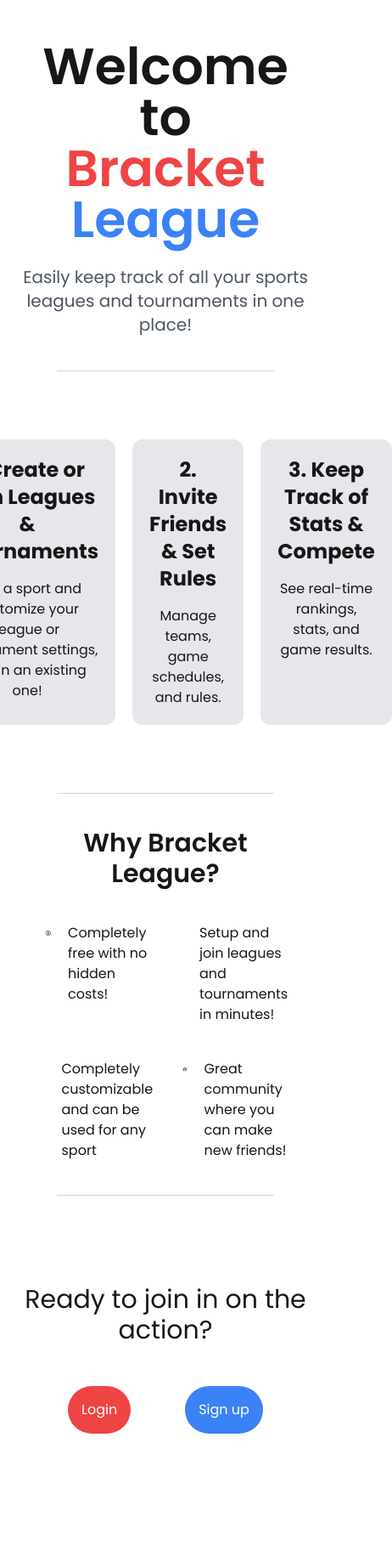
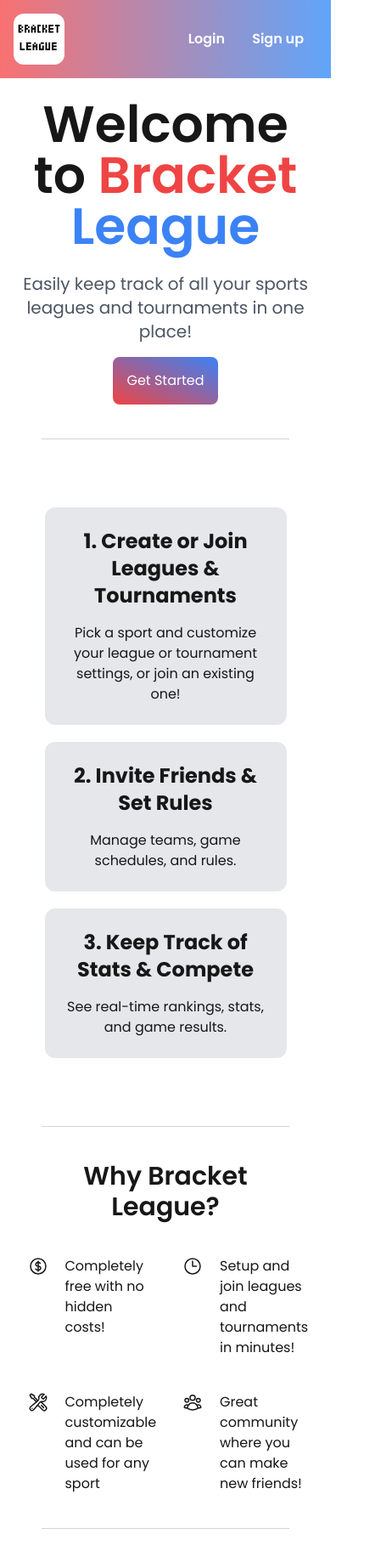
Before and after one commit to CarsonJennings/bracket-league, a Next.js app: page / in a window 390 px wide. Shown: the whole page at 85% size, 462 px wide, since content can reach past the window. Before the commit the page ends 1711 px from the top, so only its background shows below. Built offline with nearby package versions, Linux system fonts and the light colour scheme.

Commit message:
Added alternating border colors on the steps cards and made them more responsive for mobile. Also fixed some responsiveness issues with the svgs for the why section. Lastly, added a navbar with sign up and login links and removed the ready to join in on the action section.

```diff
--- a/app/page.tsx
+++ b/app/page.tsx
@@ -1,10 +1,13 @@
 import Link from "next/link"
 import Steps from "@/app/ui/steps";
 import WhyBracketLeague from "@/app/ui/why-bracket-league";
+import LandingNavbar from "@/app/ui/landing-navbar";
 
 export default function Home() {
   return (
-    <main className="flex flex-col p-6 items-center">
+    <main className="flex flex-col items-center">
+      <LandingNavbar />
+
       <section>
         <h1 className="text-6xl text-center font-semibold p-6">
           Welcome to <span className="text-red-500">Bracket</span> <span className="text-blue-500">League</span>
@@ -12,6 +15,11 @@ export default function Home() {
         <h2 className="text-xl text-center text-gray-600">
           Easily keep track of all your sports leagues and tournaments in one place!
         </h2>
+        <div className="flex justify-center mt-4">
+          <Link href="/sign-up" className="bg-gradient-to-tr from-red-500 to-blue-500 text-white p-4 rounded-lg">
+            Get Started
+          </Link>
+        </div>
       </section>
 
       <div className="border-b-[1px] border-gray-300 w-3/4 my-10"></div>
@@ -34,20 +42,6 @@ export default function Home() {
 
       <div className="border-b-[1px] border-gray-300 w-3/4 my-10"></div>
 
-      <section>
-        <h3 className="text-3xl mt-16 mb-12 text-center">
-          Ready to join in on the action?
-        </h3>
-        <div className="flex flex-row justify-center">
-          <Link href="/login" className="bg-red-500 p-4 mr-16 rounded-full text-white hover:bg-red-600 duration-150">
-            Login
-          </Link>
-          <Link href="/sign-up" className="bg-blue-500 p-4 rounded-full text-white hover:bg-blue-600 duration-150">
-            Sign up
-          </Link>
-        </div>
-      </section>
-
 
     </main>
   );
--- /dev/null
+++ b/app/ui/landing-navbar.tsx
@@ -0,0 +1,30 @@
+import Link from "next/link"
+import Image from 'next/image';
+
+export default function LandingNavbar() {
+    return (
+        <nav className="flex-none flex p-4 items-center bg-gradient-to-r from-red-400 to-blue-400 w-full">
+            <Link href='/' className="flex-none">
+                <Image
+                className='rounded-xl'
+                src="/bracket-league.png"
+                width={60}
+                height={60}
+                alt='bracket league logo'
+                />
+            </Link>
+            <ul className='flex items-center w-full justify-end'>
+                    <li>
+                        <Link href="/login" className='p-4 text-white hover:text-red-100 duration-150 text-base font-semibold'>
+                            Login
+                        </Link>
+                    </li>
+                    <li>
+                        <Link href="/sign-up" className='p-4 text-white hover:text-red-100 duration-150 text-base font-semibold'>
+                            Sign up
+                        </Link>
+                    </li>
+                </ul>
+        </nav>
+    )
+}
--- a/app/ui/steps-card.tsx
+++ b/app/ui/steps-card.tsx
@@ -1,6 +1,19 @@
-export default function StepsCard({header, text}: {header: string, text: string}) {
+export default function StepsCard({header, text, borderColor = ""}: {header: string, text: string, borderColor?: string}) {
+    if (borderColor !== "red" && borderColor !== "blue") {
+        return (
+            <div className="bg-gray-200 p-5 rounded-xl flex-1 text-center">
+                <h2 className="font-bold text-2xl mb-4">
+                    {header}
+                </h2>
+                <p>
+                    {text}
+                </p>
+            </div>
+        )
+    }
+
     return (
-        <div className="bg-gray-200 p-5 rounded-xl flex-1 text-center">
+        <div className={`bg-gray-200 p-5 rounded-xl flex-1 text-center border-4 border-${borderColor}-500`}>
             <h2 className="font-bold text-2xl mb-4">
                 {header}
             </h2>
--- a/app/ui/steps.tsx
+++ b/app/ui/steps.tsx
@@ -2,10 +2,10 @@ import StepsCard from "@/app/ui/steps-card";
 
 export default function Steps() {
     return (
-        <div className="flex justify-center gap-5 py-10 px-5">
-            <StepsCard header="1. Create or Join Leagues & Tournaments" text="Pick a sport and customize your league or tournament settings, or join an existing one!"/>
-            <StepsCard header="2. Invite Friends & Set Rules" text="Manage teams, game schedules, and rules."/>
-            <StepsCard header="3. Keep Track of Stats & Compete" text="See real-time rankings, stats, and game results."/>
+        <div className="flex flex-col sm:flex-row justify-center gap-5 py-10 px-5">
+            <StepsCard header="1. Create or Join Leagues & Tournaments" text="Pick a sport and customize your league or tournament settings, or join an existing one!" borderColor="red"/>
+            <StepsCard header="2. Invite Friends & Set Rules" text="Manage teams, game schedules, and rules." borderColor="blue"/>
+            <StepsCard header="3. Keep Track of Stats & Compete" text="See real-time rankings, stats, and game results." borderColor="red"/>
         </div>
     );
 }
--- a/app/ui/why-bracket-league.tsx
+++ b/app/ui/why-bracket-league.tsx
@@ -2,7 +2,7 @@ export default function WhyBracketLeague() {
     return (
         <div className="grid grid-cols-2 gap-10">
             <div className="flex gap-5">
-                <svg xmlns="http://www.w3.org/2000/svg" fill="none" viewBox="0 0 24 24" strokeWidth={1.5} stroke="currentColor" className="size-6">
+                <svg xmlns="http://www.w3.org/2000/svg" fill="none" viewBox="0 0 24 24" strokeWidth={1.5} stroke="currentColor" className="size-6 flex-none">
                     <path strokeLinecap="round" strokeLinejoin="round" d="M12 6v12m-3-2.818.879.659c1.171.879 3.07.879 4.242 0 1.172-.879 1.172-2.303 0-3.182C13.536 12.219 12.768 12 12 12c-.725 0-1.45-.22-2.003-.659-1.106-.879-1.106-2.303 0-3.182s2.9-.879 4.006 0l.415.33M21 12a9 9 0 1 1-18 0 9 9 0 0 1 18 0Z" />
                 </svg>
 
@@ -12,7 +12,7 @@ export default function WhyBracketLeague() {
             </div>
 
             <div className="flex gap-5">
-                <svg xmlns="http://www.w3.org/2000/svg" fill="none" viewBox="0 0 24 24" strokeWidth={1.5} stroke="currentColor" className="size-6">
+                <svg xmlns="http://www.w3.org/2000/svg" fill="none" viewBox="0 0 24 24" strokeWidth={1.5} stroke="currentColor" className="size-6 flex-none">
                     <path strokeLinecap="round" strokeLinejoin="round" d="M12 6v6h4.5m4.5 0a9 9 0 1 1-18 0 9 9 0 0 1 18 0Z" />
                 </svg>
 
@@ -23,7 +23,7 @@ export default function WhyBracketLeague() {
             </div>
 
             <div className="flex gap-5">
-                <svg xmlns="http://www.w3.org/2000/svg" fill="none" viewBox="0 0 24 24" strokeWidth={1.5} stroke="currentColor" className="size-6">
+                <svg xmlns="http://www.w3.org/2000/svg" fill="none" viewBox="0 0 24 24" strokeWidth={1.5} stroke="currentColor" className="size-6 flex-none">
                     <path strokeLinecap="round" strokeLinejoin="round" d="M11.42 15.17 17.25 21A2.652 2.652 0 0 0 21 17.25l-5.877-5.877M11.42 15.17l2.496-3.03c.317-.384.74-.626 1.208-.766M11.42 15.17l-4.655 5.653a2.548 2.548 0 1 1-3.586-3.586l6.837-5.63m5.108-.233c.55-.164 1.163-.188 1.743-.14a4.5 4.5 0 0 0 4.486-6.336l-3.276 3.277a3.004 3.004 0 0 1-2.25-2.25l3.276-3.276a4.5 4.5 0 0 0-6.336 4.486c.091 1.076-.071 2.264-.904 2.95l-.102.085m-1.745 1.437L5.909 7.5H4.5L2.25 3.75l1.5-1.5L7.5 4.5v1.409l4.26 4.26m-1.745 1.437 1.745-1.437m6.615 8.206L15.75 15.75M4.867 19.125h.008v.008h-.008v-.008Z" />
                 </svg>
 
@@ -34,7 +34,7 @@ export default function WhyBracketLeague() {
             </div>
 
             <div className="flex gap-5">
-                <svg xmlns="http://www.w3.org/2000/svg" fill="none" viewBox="0 0 24 24" strokeWidth={1.5} stroke="currentColor" className="size-6">
+                <svg xmlns="http://www.w3.org/2000/svg" fill="none" viewBox="0 0 24 24" strokeWidth={1.5} stroke="currentColor" className="size-6 flex-none">
                     <path strokeLinecap="round" strokeLinejoin="round" d="M18 18.72a9.094 9.094 0 0 0 3.741-.479 3 3 0 0 0-4.682-2.72m.94 3.198.001.031c0 .225-.012.447-.037.666A11.944 11.944 0 0 1 12 21c-2.17 0-4.207-.576-5.963-1.584A6.062 6.062 0 0 1 6 18.719m12 0a5.971 5.971 0 0 0-.941-3.197m0 0A5.995 5.995 0 0 0 12 12.75a5.995 5.995 0 0 0-5.058 2.772m0 0a3 3 0 0 0-4.681 2.72 8.986 8.986 0 0 0 3.74.477m.94-3.197a5.971 5.971 0 0 0-.94 3.197M15 6.75a3 3 0 1 1-6 0 3 3 0 0 1 6 0Zm6 3a2.25 2.25 0 1 1-4.5 0 2.25 2.25 0 0 1 4.5 0Zm-13.5 0a2.25 2.25 0 1 1-4.5 0 2.25 2.25 0 0 1 4.5 0Z" />
                 </svg>
 
```
